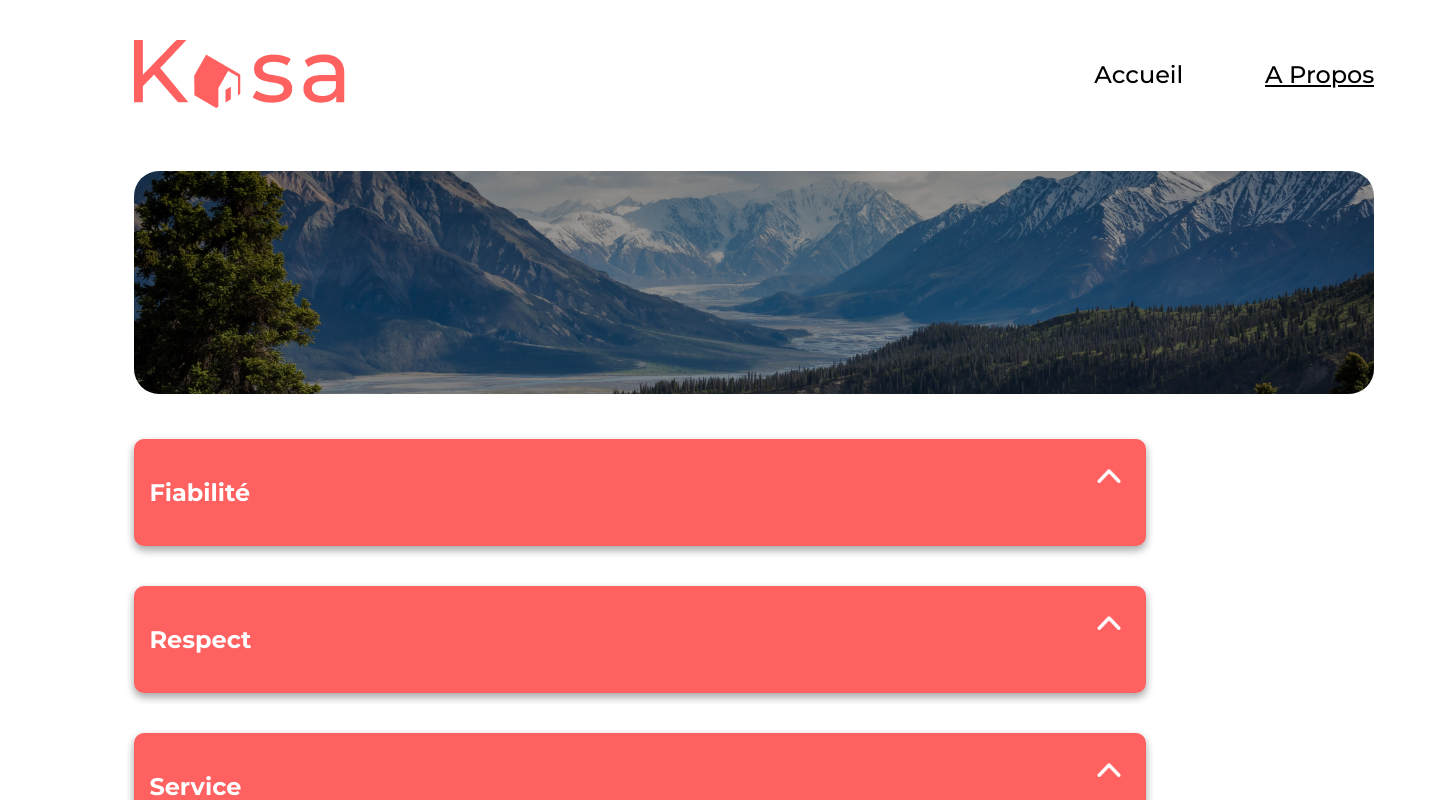
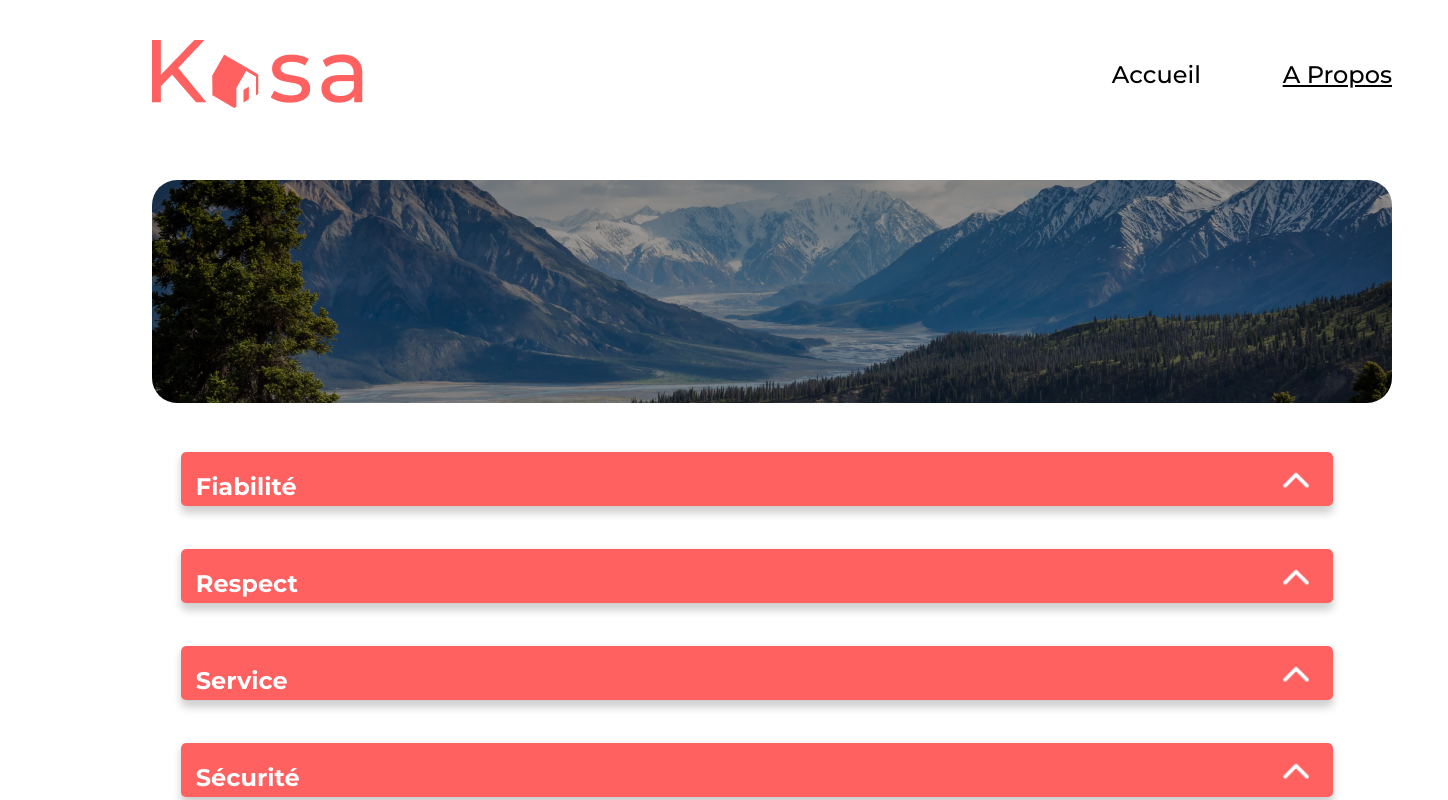
Before and after one commit to cyrelh/P6_React_Kasa, a React (Vite) app in the folder Kasa/: page /about in a window 1280 px wide. Shown: the top 800 px of the page, 1448 px wide, since content can reach past the window. Built offline with nearby package versions, Linux system fonts and the light colour scheme.

Commit message:
Amélioration des animations sur les Collapses + résolution des problèmes de transitions et d'affichage marge scss

```diff
--- a/Kasa/src/styles/Collapse.scss
+++ b/Kasa/src/styles/Collapse.scss
@@ -1,6 +1,6 @@
 .all-collapse{
-    margin-left: 4%;
-    margin-right: 4%;
+    margin-left: 5%;
+    margin-right: 1%;
     width: 80%;
 }
 
@@ -9,10 +9,7 @@
     transform: rotate(180deg);
     background-color: #ff6060;
     cursor: pointer;
-    width: 24px;
-    height: 13.71px;
-    padding-bottom: 15px;
-    padding-left: 10px;
+    height: 34px;
 
 }
 
@@ -21,45 +18,46 @@
     transition-duration: 0.5s;
     transform: rotate(360deg);
     cursor: pointer;
-    width: 24px;
-    height: 13.71px;
-    padding: 15px;
-    padding-right: 10px;
+    height: 34px;
+
 }
 
 .conteneur-collapse{
     display: grid;
     justify-items: center;
-    margin-top: 1%;
 }
 
 .collapse-content{
     background-color: #F6F6F6;
-    border-radius: 10px;
+    border-radius: 5px;
     margin: 20px 0px;
     box-shadow: 0 4px 8px 0 rgba(0, 0, 0, 0.2);
+    overflow: hidden;
+    transition: all 0.5s; /* Ajout d'une transition pour l'ensemble des propriétés CSS */
+
 }
 
 
 .collapse-banner{
     background-color: #FF6060;
-    height: auto;
-    border-radius: 10px;
-    margin-bottom: 20px;
+    height: 34px;
+    border-radius: 5px;
+    margin-bottom: -12px;
     box-shadow: 0 4px 8px 0 rgba(0, 0, 0, 0.2);
-    padding: 15px;
+    padding: 10px 20px 10px 15px;
 
 }
 
 .collapse-banner-name{
     display: flex;
     justify-content: space-between;
+    overflow: hidden;
     p{
         color: white;
         display: flex;
-        align-items: center;
         font-weight: 700;
         font-size: 24px;
+        line-height: 1px;
     }
 }
 
@@ -67,14 +65,19 @@
     color: #000;
     line-height: 150%;
     font-weight: 500;
+    padding-top: 8px;
     padding-left: 15px;
     padding-right: 15px;
-    padding-bottom: 15px;
-    display: none;
-    transition: all 1s cubic-bezier(0,.99,1,0);
-}
+    padding-bottom: 7px;
+    max-height: 0;
+    opacity: 0;
+    overflow: hidden;
+    transition:
+        max-height 3s ease,
+        opacity 1s ease; /* Transition pour max-height et opacity */
+  }
 
 .show{
-    display: block;
-    transition: all 1s /*cubic-bezier(0,.99,1,0)*/;
-}
+    opacity: 1; /* Changement d'opacité pour rendre visible le contenu */
+    max-height: 200px; /* Valeur maximale de la hauteur, ajustez selon vos besoins */
+  }
--- a/Kasa/src/styles/main.scss
+++ b/Kasa/src/styles/main.scss
@@ -2,4 +2,7 @@ body {
   font-family: 'Montserrat', sans-serif;
   display: flex;
   flex-direction: column;
-  }
+  width: 1440px;
+  justify-content: center;
+
+}
```
Also changed, not shown: Kasa/src/assets/collapse.png.
